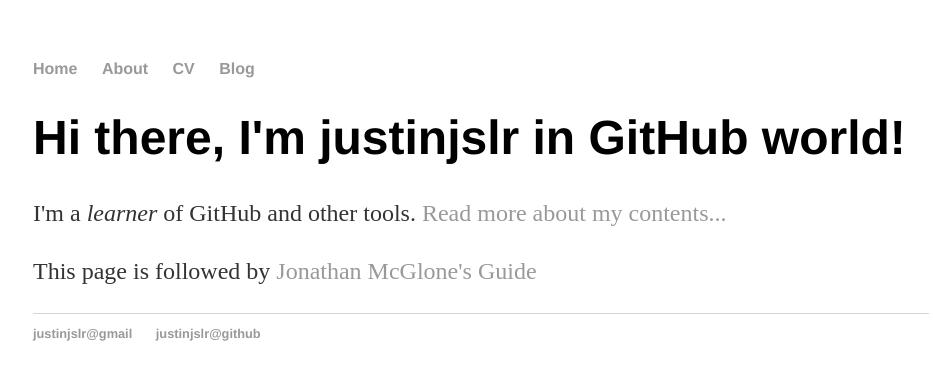
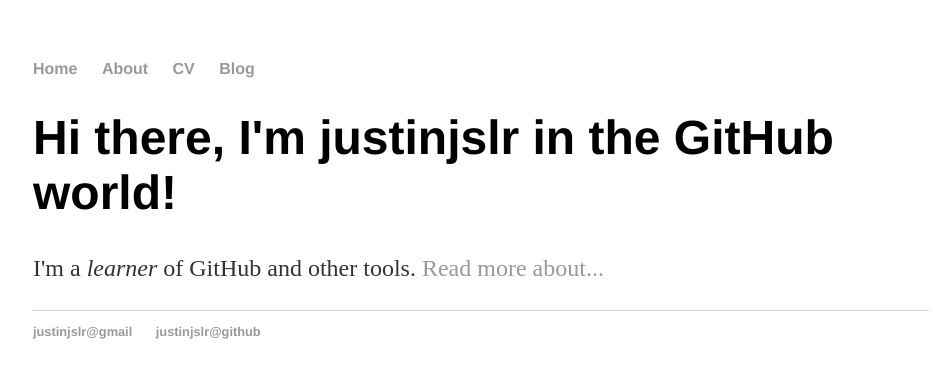
Before and after one commit to justinjslr/justinjslr.github.io, a Jekyll site: the page built from index.html, in a window 1280 px wide. Shown: the top 380 px of the page, without its empty margins (159-1092 px from the left). Built offline with Jekyll 4.4.1, drawn with Linux system fonts in a browser that asks for light colours.

Commit message:
Update index.html

```diff
--- a/index.html
+++ b/index.html
@@ -3,7 +3,6 @@ layout: default
 title: justinjslr's world
 ---
 <div class="blurb">
-	<h1>Hi there, I'm justinjslr in GitHub world!</h1>
-	<p>I'm a <em>learner</em> of GitHub and other tools. <a href="/about">Read more about my contents...</a></p>
-	<p>This page is followed by <a href="http://jmcglone.com/guides/github-pages/">Jonathan McGlone's Guide</a></p>
+	<h1>Hi there, I'm justinjslr in the GitHub world!</h1>
+	<p>I'm a <em>learner</em> of GitHub and other tools. <a href="/about">Read more about...</a></p>
 </div><!-- /.blurb -->
```
